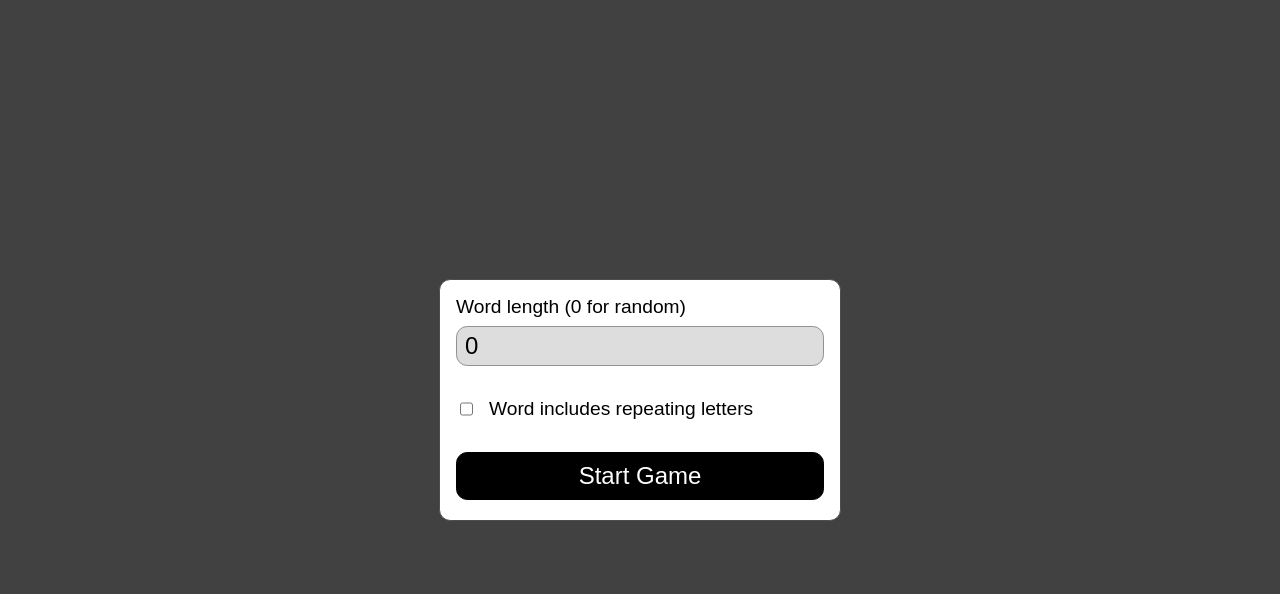
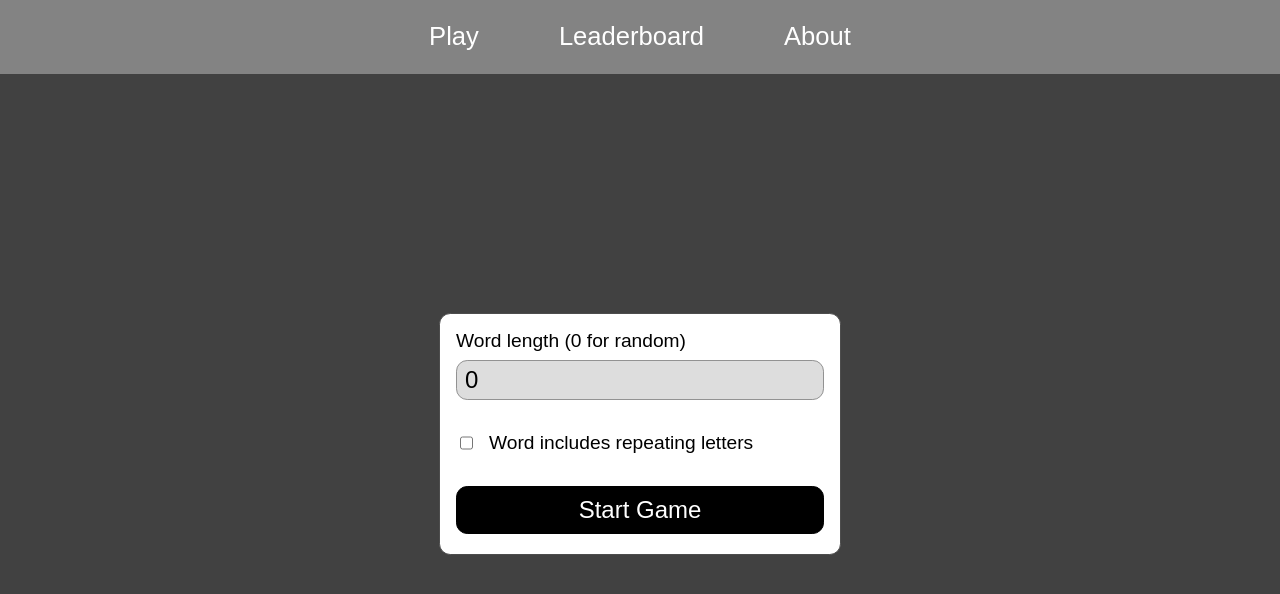
Before and after one commit to WilliamMatton/b7-wordle-with-highscore, a React app in the folder frontend/: page / in a window 1280 px wide. Shown: the top 594 px of the page. Built offline with nearby package versions, Linux system fonts and the light colour scheme; the HTML template or start-up script is replaced by a standard one.

Commit message:
Add a header to the game page.

```diff
--- a/frontend/src/App.jsx
+++ b/frontend/src/App.jsx
@@ -20,6 +20,8 @@ function App() {
   const [finishTime, setFinishTime] = useState(0);
 
   return(
+    <>
+      <Header />
       <main className="app">
         <Activity mode={gameActive || gameFinished ? 'hidden' : 'visible'}>
           <OptionsForm settings={settings} onSettingsChange={setSettings} onSubmitOptions={async() => {
@@ -89,6 +91,7 @@ function App() {
           }} />
         </Activity>
       </main>
+    </>
   );
 }
 
--- a/frontend/src/components/Header.jsx
+++ b/frontend/src/components/Header.jsx
@@ -1,3 +1,17 @@
 export default function Header() {
-
+  return(
+    <header className="pageHeader">
+      <ul className="headerPageList">
+        <li className="pageListItem">
+         <a className="headerLink" href="http://localhost:5080/">Play</a>
+        </li>
+        <li className="pageListItem">
+         <a className="headerLink" href="http://localhost:5080/leaderboard">Leaderboard</a>
+        </li>
+        <li className="pageListItem">
+         <a className="headerLink" href="http://localhost:5080/about">About</a>
+        </li>
+      </ul>
+    </header>
+  );
 }
--- a/frontend/src/index.css
+++ b/frontend/src/index.css
@@ -5,13 +5,37 @@ body {
   padding: 0;
 }
 
+.pageHeader {
+  background-color: #838383;
+  padding: 1.4rem;
+}
+
+.headerPageList {
+  display: flex;
+  flex-direction: row;
+  gap: 5rem;
+  justify-content: center;
+  list-style: none;
+  margin: 0;
+  padding: 0;
+}
+
+.headerLink {
+  color: white;
+  font-size: 1.6rem;
+  text-decoration: none;
+}
+
+.headerLink:hover {
+  color: #6464e0;
+}
+
 .app {
   align-items: center;
   display: flex;
   flex-direction: column;
   justify-content: center;
-  height: 100vh;
-  width: 100vw;
+  height: 90vh;
 }
 
 .optionsForm {
```
Lines whose indentation alone changed are shown as unchanged.
